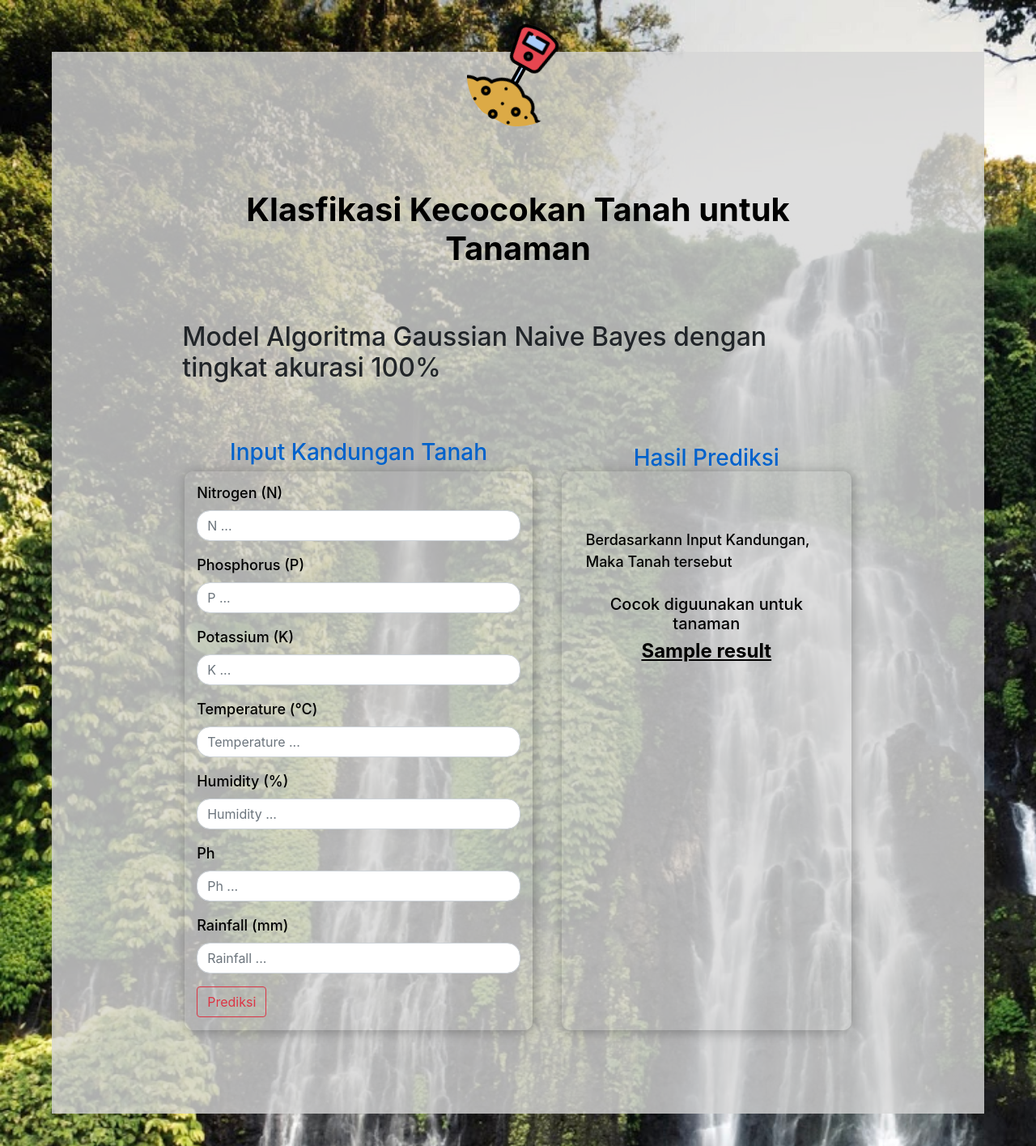
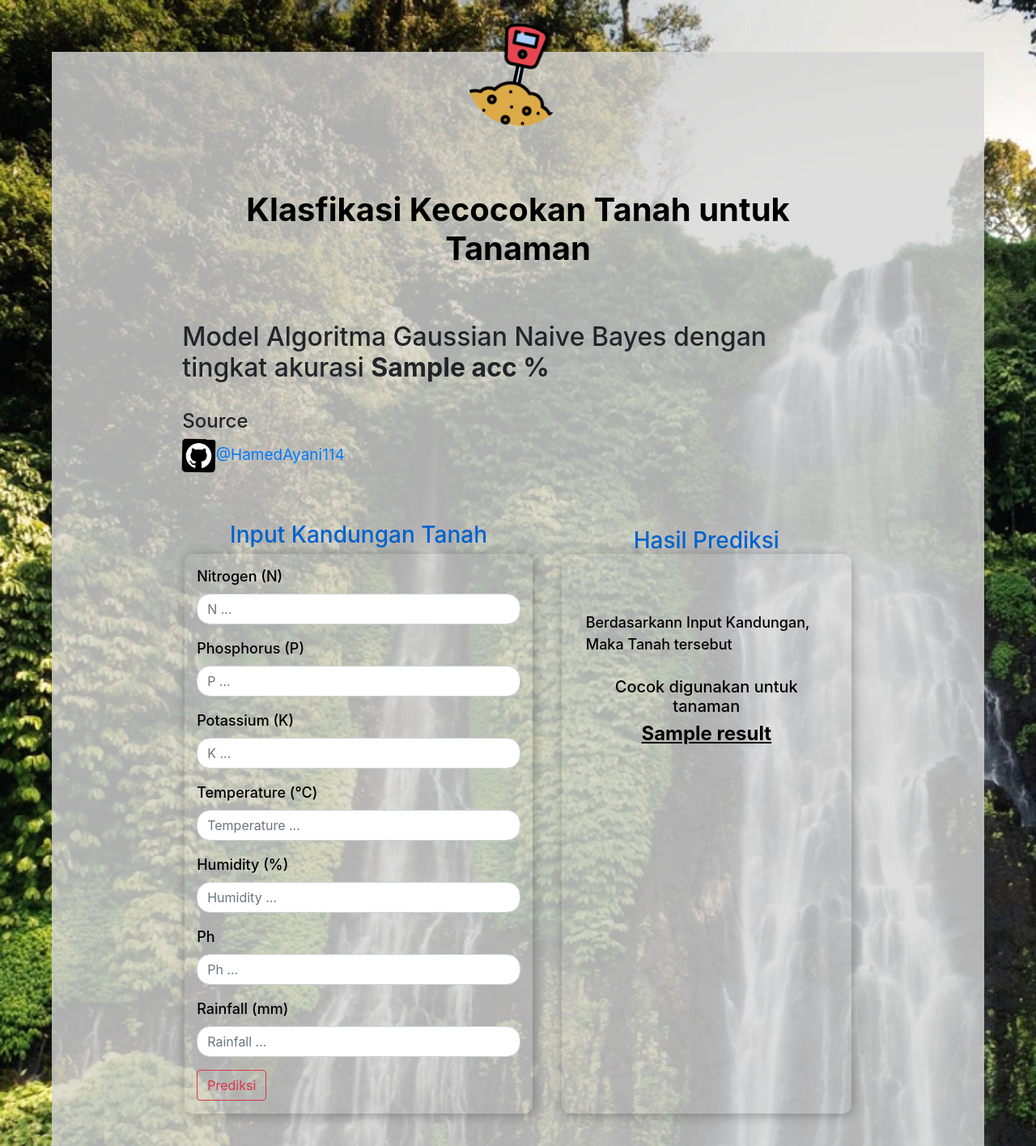
Before and after one commit to HamedAyani114/ham-soilprediction, a Flask app: template templates/index.html in a window 1280 px wide. Shown: the top 1415 px of the page at 81% size. Run offline with Flask 2, Linux system fonts and the light colour scheme; the template is opened without the code that fills it: most values are stand-ins (such as "Sample title", 1, 10 or a date in 2020).

Commit message:
update model, tampilan

```diff
--- a/app.py
+++ b/app.py
@@ -8,6 +8,8 @@
 
 @app.route('/', methods=['GET', 'POST'])
 def home():
+    acc_path = os.path.join('models', 'accGNB')
+    acc = pickle.load(open(acc_path, 'rb'))
     if request.method == "POST":
         # request all the input fields N	P	K	temperature	humidity	ph	rainfall
         N = request.form['N']
@@ -19,14 +21,23 @@
         rainfall = float(request.form['rainfall'])
 
         val = np.array([N, P, K, temperature, humidity, ph, rainfall])
+        datain = [np.array(val)]
 
-        final_features = [np.array(val)]
-        model_path = os.path.join('models', 'modelsoilgnb.sav')
+        scalar_path = os.path.join('models', 'scalerData')
+        scalar = pickle.load(open(scalar_path, 'rb'))
+
+
+        model_path = os.path.join('models', 'modelsoilgnb_norm.sav')
         model = pickle.load(open(model_path, 'rb'))
+
+        acc_path = os.path.join('models', 'accGNB')
+        acc = pickle.load(open(acc_path, 'rb'))
+
+        final_features = scalar.transform(datain)
         res = model.predict(final_features)
 
-        return render_template('index.html', result=res)
-    return render_template('index.html')
+        return render_template('index.html', result=res[0], acc=acc)
+    return render_template('index.html', acc=acc)
 
 
 
--- a/static/styles/style.css
+++ b/static/styles/style.css
@@ -31,7 +31,7 @@
     border-radius: 6rem;
     width: 11%;
     margin-top: -3%;
-    transform: rotate(29deg);
+    transform: rotate(12deg);
 }
 .contact-form form{
     padding: 14%;
@@ -100,3 +100,10 @@
     margin-bottom: 3%;
 
 }
+
+.logo img{
+    /* border-radius: 6rem; */
+    width: 5%;
+    /* margin-top: -3%; */
+    transform: rotate(1deg);
+}
--- a/templates/index.html
+++ b/templates/index.html
@@ -17,7 +17,10 @@
          </div>
          <form  method="post" action="/" enctype = "multipart/form-data">
             <h1>Klasfikasi Kecocokan Tanah untuk Tanaman</h1>
-            <h2>Model Algoritma Gaussian Naive Bayes dengan tingkat akurasi 100%</h2>
+            <h2>Model Algoritma Gaussian Naive Bayes dengan tingkat akurasi <b>{{ acc }} %</b></h2>
+            <br>
+            <h4>Source</h4>
+            <a class="logo" style="font-size: 19px;" href="https://github.com/HamedAyani114/ham-soilprediction" target="_blank" title="Go to Github HamedAyani114"><img src="{{ url_for('static', filename='styles/Github.png') }}" alt="Github"/>@HamedAyani114</a>
             <div class="row">
                <div class="col-md-6 project">
                   <h3>
@@ -72,7 +75,7 @@
                         </h7>
 
                         <h5 style="text-align: center;">
-                           Cocok diguunakan untuk tanaman
+                           Cocok digunakan untuk tanaman
                         </h5>
                         <h4 style="text-align: center;">
                            <b><u>{{ result }}</u></b>
```
Also changed, not shown: static/styles/GitHub.png (added), 3 other files.
